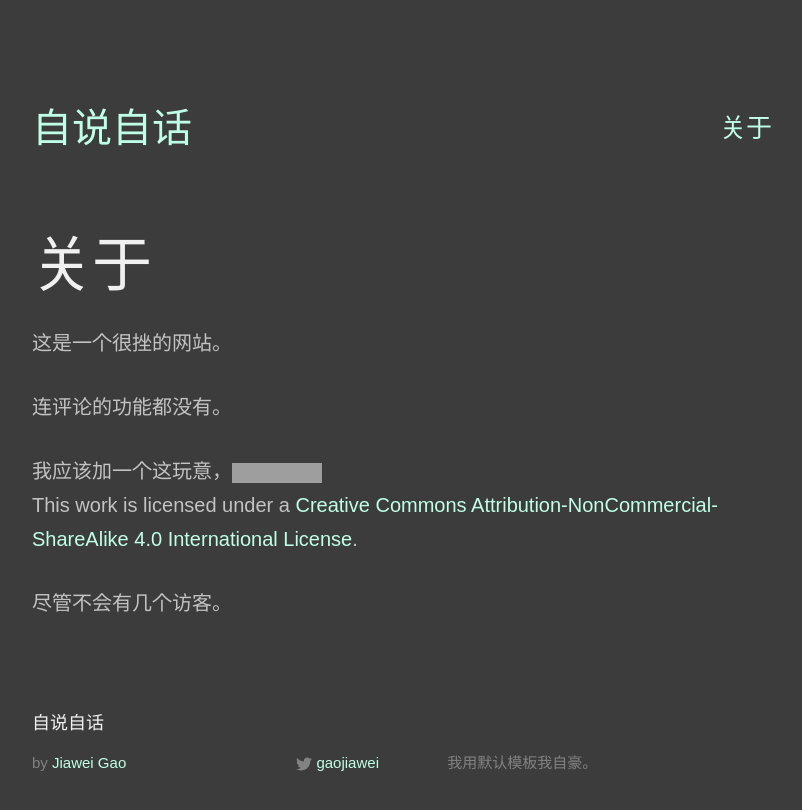
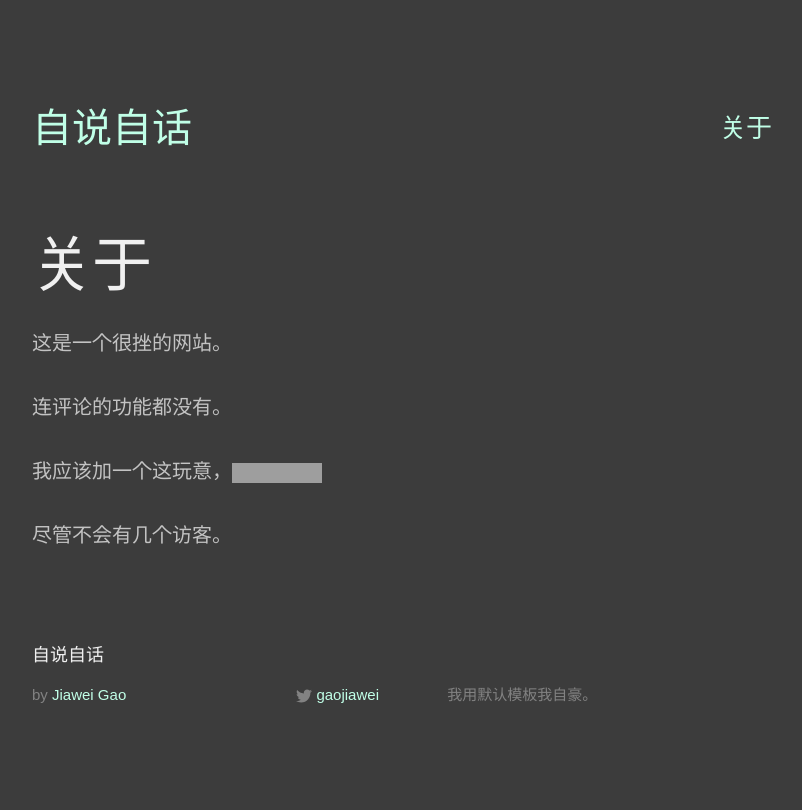
Before and after one commit to jiaweigao/cn, a Jekyll site: the page built from about.md, in a window 1280 px wide. Shown: the top 810 px of the page, without its empty margins (238-1040 px from the left). Built offline with Jekyll 4.4.1, drawn with Linux system fonts in a browser that asks for light colours; grey boxes are pictures that could not be loaded.

Commit message:
Update about.md

```diff
--- a/about.md
+++ b/about.md
@@ -8,6 +8,6 @@ permalink: /about/
 
 连评论的功能都没有。
 
-我应该加一个这玩意，<a rel="license" href="http://creativecommons.org/licenses/by-nc-sa/4.0/"><img alt="Creative Commons License" style="border-width:0" src="https://i.creativecommons.org/l/by-nc-sa/4.0/88x31.png" /></a><br />This work is licensed under a <a rel="license" href="http://creativecommons.org/licenses/by-nc-sa/4.0/">Creative Commons Attribution-NonCommercial-ShareAlike 4.0 International License</a>.
+我应该加一个这玩意，<a rel="license" href="http://creativecommons.org/licenses/by-nc-sa/4.0/"><img alt="Creative Commons License" style="border-width:0" src="https://i.creativecommons.org/l/by-nc-sa/4.0/88x31.png" /></a>
 
 尽管不会有几个访客。
```
